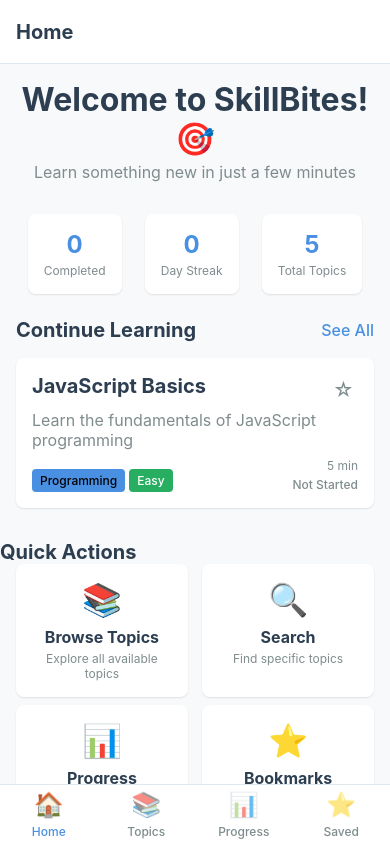
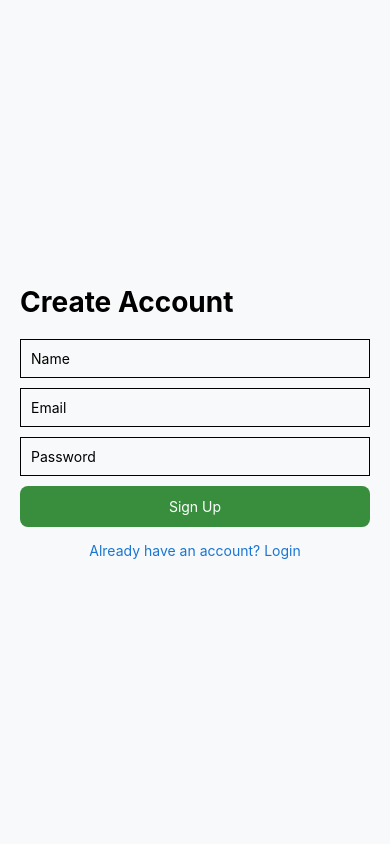
Before and after one commit to AmanCrafts/MAD-Hack, a React Native app in the folder frontend/: screen /Signup in a window 390 px wide. Built offline with nearby package versions, Linux system fonts and the light colour scheme.

Commit message:
feat(auth): add Supabase login/signup flow and global AuthContext integration

```diff
--- a/frontend/App.js
+++ b/frontend/App.js
@@ -3,18 +3,21 @@ import { StatusBar } from 'expo-status-bar';
 import { SafeAreaProvider } from 'react-native-safe-area-context';
 import { TopicProvider } from './src/context/TopicContext';
 import { QuizProvider } from './src/context/QuizContext';
+import { AuthProvider } from './src/context/AuthContext';
 import AppNavigator from './src/navigation/AppNavigator';
 import { theme } from './src/styles/theme';
 
 export default function App() {
   return (
     <SafeAreaProvider>
+      <AuthProvider>
         <TopicProvider>
           <QuizProvider>
             <AppNavigator />
             <StatusBar style="dark" backgroundColor={theme.colors.surface} />
           </QuizProvider>
         </TopicProvider>
+      </AuthProvider>
     </SafeAreaProvider>
   );
 }
--- /dev/null
+++ b/frontend/src/context/AuthContext.js
@@ -0,0 +1,55 @@
+import React, { createContext, useState, useEffect } from 'react';
+import AsyncStorage from '@react-native-async-storage/async-storage';
+import api from '../utils/api';
+
+export const AuthContext = createContext();
+
+export const AuthProvider = ({ children }) => {
+  const [user, setUser] = useState(null);
+  const [loading, setLoading] = useState(true);
+
+  useEffect(() => {
+    const initAuth = async () => {
+      const token = await AsyncStorage.getItem('accessToken');
+      if (token) {
+        try {
+          const res = await api.get('/auth/me');
+          setUser(res.data.user);
+        } catch (err) {
+          console.log('Auto-login failed:', err.response?.data || err.message);
+          await AsyncStorage.removeItem('accessToken');
+        }
+      }
+      setLoading(false);
+    };
+    initAuth();
+  }, []);
+
+  const signUp = async (name, email, password) => {
+    const res = await api.post('/auth/signup', { name, email, password });
+    const { session, user } = res.data.data;
+    await AsyncStorage.setItem('accessToken', session.access_token);
+    setUser(user);
+  };
+
+  const signIn = async (email, password) => {
+    const res = await api.post('/auth/signin', { email, password });
+    const { session, user } = res.data.data;
+    await AsyncStorage.setItem('accessToken', session.access_token);
+    setUser(user);
+  };
+
+  const signOut = async () => {
+    try {
+      await api.post('/auth/signout');
+    } catch {}
+    await AsyncStorage.removeItem('accessToken');
+    setUser(null);
+  };
+
+  return (
+    <AuthContext.Provider value={{ user, loading, signIn, signUp, signOut }}>
+      {children}
+    </AuthContext.Provider>
+  );
+};
--- a/frontend/src/navigation/AppNavigator.js
+++ b/frontend/src/navigation/AppNavigator.js
@@ -1,11 +1,18 @@
-import React from 'react';
+import React, { useContext } from 'react';
 import { Text } from 'react-native';
 import { NavigationContainer } from '@react-navigation/native';
 import { createStackNavigator } from '@react-navigation/stack';
 import { createBottomTabNavigator } from '@react-navigation/bottom-tabs';
 import { theme } from '../styles/theme';
 
-// Import screens
+// Auth context (make sure you have AuthContext.js)
+import { AuthContext } from '../context/AuthContext';
+
+// Auth screens
+import LoginScreen from '../screens/Auth/LoginScreen';
+import SignupScreen from '../screens/Auth/SignupScreen';
+
+// Main screens
 import HomeScreen from '../screens/Home/HomeScreen';
 import TopicListScreen from '../screens/Topics/TopicListScreen';
 import TopicDetailScreen from '../screens/TopicDetail/TopicDetailScreen';
@@ -15,11 +22,11 @@ import DashboardScreen from '../screens/Dashboard/DashboardScreen';
 import BookmarksScreen from '../screens/Bookmarks/BookmarksScreen';
 import RecommendationsScreen from '../screens/Recommendations/RecommendationsScreen';
 import SearchScreen from '../screens/Search/SearchScreen';
-
+import SplashScreen from '../screens/Auth/SplashScreen';
 const Stack = createStackNavigator();
 const Tab = createBottomTabNavigator();
 
-// Tab Navigator
+/* ---------------------- TAB NAVIGATOR ---------------------- */
 const TabNavigator = () => {
   return (
     <Tab.Navigator
@@ -86,17 +93,15 @@ const TabNavigator = () => {
   );
 };
 
-// Simple tab icon component (using emoji for simplicity)
+/* ---------------------- SIMPLE TAB ICON ---------------------- */
 const TabIcon = ({ name, color }) => (
-  <Text style={{ fontSize: 24, opacity: color === theme.colors.primary ? 1 : 0.6 }}>
+  <Text style={{ fontSize: 22, opacity: color === theme.colors.primary ? 1 : 0.6 }}>
     {name}
   </Text>
 );
 
-// Main Stack Navigator
-const AppNavigator = () => {
-  return (
-    <NavigationContainer>
+/* ---------------------- MAIN APP STACK ---------------------- */
+const MainStack = () => (
   <Stack.Navigator
     screenOptions={{
       headerStyle: {
@@ -148,6 +153,49 @@ const AppNavigator = () => {
       options={{ title: 'Search Topics' }}
     />
   </Stack.Navigator>
+);
+
+/* ---------------------- AUTH STACK ---------------------- */
+const AuthStack = () => (
+  <Stack.Navigator
+    screenOptions={{
+      headerStyle: {
+        backgroundColor: theme.colors.surface,
+      },
+      headerTitleStyle: {
+        fontSize: theme.fonts.sizes.large,
+        fontWeight: 'bold',
+        color: theme.colors.text,
+      },
+      cardStyle: {
+        backgroundColor: theme.colors.background,
+      },
+    }}
+  >
+    <Stack.Screen
+      name="Login"
+      component={LoginScreen}
+      options={{ title: 'Login', headerShown: false }}
+    />
+    <Stack.Screen
+      name="Signup"
+      component={SignupScreen}
+      options={{ title: 'Create Account', headerShown: false }}
+    />
+  </Stack.Navigator>
+);
+
+/* ---------------------- ROOT APP NAVIGATOR ---------------------- */
+const AppNavigator = () => {
+  const { user, loading } = useContext(AuthContext);
+
+  if (loading) {
+    return <SplashScreen />;
+  }
+
+  return (
+    <NavigationContainer>
+      {user ? <MainStack /> : <AuthStack />}
     </NavigationContainer>
   );
 };
--- /dev/null
+++ b/frontend/src/screens/Auth/LoginScreen.js
@@ -0,0 +1,40 @@
+import React, { useContext, useState } from 'react';
+import { View, Text, TextInput, TouchableOpacity, ActivityIndicator, Alert } from 'react-native';
+import { AuthContext } from '../../context/AuthContext';
+
+export default function LoginScreen({ navigation }) {
+  const { signIn } = useContext(AuthContext);
+  const [email, setEmail] = useState('');
+  const [password, setPassword] = useState('');
+  const [loading, setLoading] = useState(false);
+
+  const handleLogin = async () => {
+    if (!email || !password) return Alert.alert('Error', 'Please fill all fields');
+    try {
+      setLoading(true);
+      await signIn(email, password);
+    } catch (err) {
+      console.error(err.response?.data || err.message);
+      Alert.alert('Login failed', err.response?.data?.message || 'Something went wrong');
+    } finally {
+      setLoading(false);
+    }
+  };
+
+  return (
+    <View style={{ flex:1, padding:20, justifyContent:'center' }}>
+      <Text style={{ fontSize:28, fontWeight:'bold', marginBottom:20 }}>Login</Text>
+      <TextInput placeholder="Email" value={email} onChangeText={setEmail}
+        style={{ borderWidth:1, padding:10, marginBottom:10 }} />
+      <TextInput placeholder="Password" value={password} onChangeText={setPassword} secureTextEntry
+        style={{ borderWidth:1, padding:10, marginBottom:10 }} />
+      <TouchableOpacity onPress={handleLogin}
+        style={{ backgroundColor:'#1976D2', padding:12, alignItems:'center', borderRadius:8 }}>
+        {loading ? <ActivityIndicator color="#fff"/> : <Text style={{ color:'#fff' }}>Login</Text>}
+      </TouchableOpacity>
+      <TouchableOpacity onPress={() => navigation.navigate('Signup')} style={{ marginTop:15 }}>
+        <Text style={{ textAlign:'center', color:'#1976D2' }}>Don’t have an account? Sign up</Text>
+      </TouchableOpacity>
+    </View>
+  );
+}
--- /dev/null
+++ b/frontend/src/screens/Auth/SignupScreen.js
@@ -0,0 +1,43 @@
+import React, { useContext, useState } from 'react';
+import { View, Text, TextInput, TouchableOpacity, ActivityIndicator, Alert } from 'react-native';
+import { AuthContext } from '../../context/AuthContext';
+
+export default function SignupScreen({ navigation }) {
+  const { signUp } = useContext(AuthContext);
+  const [name, setName] = useState('');
+  const [email, setEmail] = useState('');
+  const [password, setPassword] = useState('');
+  const [loading, setLoading] = useState(false);
+
+  const handleSignup = async () => {
+    if (!name || !email || !password) return Alert.alert('Error', 'Please fill all fields');
+    try {
+      setLoading(true);
+      await signUp(name, email, password);
+    } catch (err) {
+      console.error(err.response?.data || err.message);
+      Alert.alert('Signup failed', err.response?.data?.message || 'Something went wrong');
+    } finally {
+      setLoading(false);
+    }
+  };
+
+  return (
+    <View style={{ flex:1, padding:20, justifyContent:'center' }}>
+      <Text style={{ fontSize:28, fontWeight:'bold', marginBottom:20 }}>Create Account</Text>
+      <TextInput placeholder="Name" value={name} onChangeText={setName}
+        style={{ borderWidth:1, padding:10, marginBottom:10 }} />
+      <TextInput placeholder="Email" value={email} onChangeText={setEmail}
+        style={{ borderWidth:1, padding:10, marginBottom:10 }} />
+      <TextInput placeholder="Password" value={password} onChangeText={setPassword} secureTextEntry
+        style={{ borderWidth:1, padding:10, marginBottom:10 }} />
+      <TouchableOpacity onPress={handleSignup}
+        style={{ backgroundColor:'#388E3C', padding:12, alignItems:'center', borderRadius:8 }}>
+        {loading ? <ActivityIndicator color="#fff"/> : <Text style={{ color:'#fff' }}>Sign Up</Text>}
+      </TouchableOpacity>
+      <TouchableOpacity onPress={() => navigation.navigate('Login')} style={{ marginTop:15 }}>
+        <Text style={{ textAlign:'center', color:'#1976D2' }}>Already have an account? Login</Text>
+      </TouchableOpacity>
+    </View>
+  );
+}
--- /dev/null
+++ b/frontend/src/screens/Auth/SplashScreen.js
@@ -0,0 +1,35 @@
+import React from 'react';
+import { View, Text, ActivityIndicator, StyleSheet } from 'react-native';
+import { theme } from '../../styles/theme';
+
+const SplashScreen = () => {
+  return (
+    <View style={styles.container}>
+      <Text style={styles.logoText}>SkillBites</Text>
+      <ActivityIndicator size="large" color={theme.colors.primary} style={{ marginTop: 20 }} />
+      <Text style={styles.subText}>Loading your learning journey...</Text>
+    </View>
+  );
+};
+
+const styles = StyleSheet.create({
+  container: {
+    flex: 1,
+    backgroundColor: theme.colors.background,
+    alignItems: 'center',
+    justifyContent: 'center',
+  },
+  logoText: {
+    fontSize: 36,
+    fontWeight: 'bold',
+    color: theme.colors.primary,
+    letterSpacing: 1,
+  },
+  subText: {
+    marginTop: 16,
+    fontSize: 14,
+    color: theme.colors.textSecondary,
+  },
+});
+
+export default SplashScreen;
--- /dev/null
+++ b/frontend/src/utils/api.js
@@ -0,0 +1,21 @@
+import axios from 'axios';
+import AsyncStorage from '@react-native-async-storage/async-storage';
+
+// Update this for your environment:
+const API_URL = 'http://10.0.2.2:4000/api'; // Android emulator. Use your IP for real device.
+
+const api = axios.create({
+  baseURL: API_URL,
+  headers: { 'Content-Type': 'application/json' }
+});
+
+// Add token to every request
+api.interceptors.request.use(async (config) => {
+  const token = await AsyncStorage.getItem('accessToken');
+  if (token) {
+    config.headers.Authorization = `Bearer ${token}`;
+  }
+  return config;
+});
+
+export default api;
```
Also changed, not shown: frontend/package.json (+6 -5 lines), 1 other file (tests, documents, lock files or other folders). Lines whose indentation alone changed are shown as unchanged.
